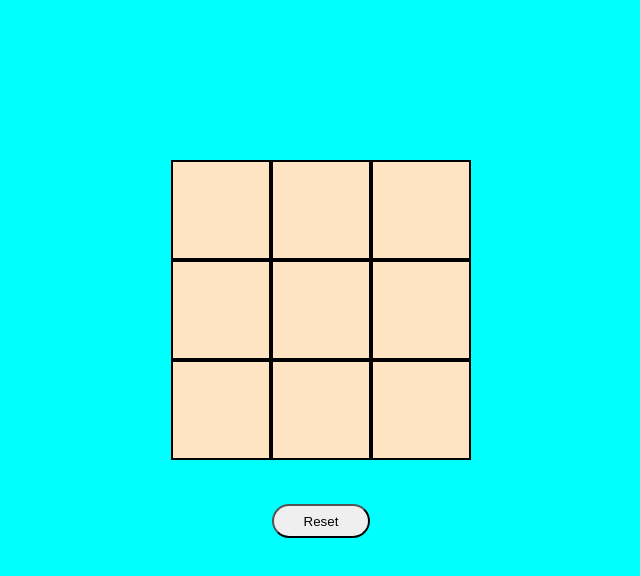
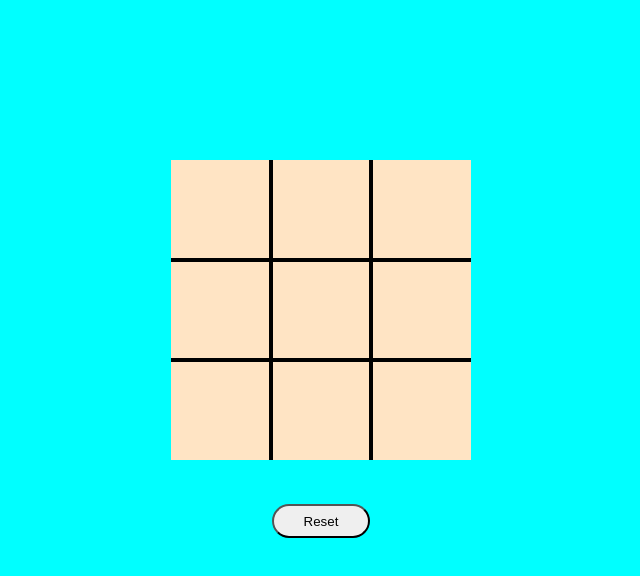
Before and after one commit to manishk1109/tiktactoe, a plain HTML site: page index.html in a window 1280 px wide. Shown: the whole page, without its empty margins (319-959 px from the left). Drawn offline with Linux system fonts and the light colour scheme.

Commit message:
Add files via upload

```diff
--- a/index.html
+++ b/index.html
@@ -21,15 +21,15 @@
     </div>
 
     <div class="container">
+        <div class="box l0 t0"></div>
+        <div class="box t0"></div>
+        <div class="box r0 t0"></div>
+        <div class="box l0"></div>
         <div class="box"></div>
-        <div class="box"></div>
-        <div class="box"></div>
-        <div class="box"></div>
-        <div class="box"></div>
-        <div class="box"></div>
-        <div class="box"></div>
-        <div class="box"></div>
-        <div class="box"></div>
+        <div class="box r0"></div>
+        <div class="box l0 b0"></div>
+        <div class="box b0"></div>
+        <div class="box r0 b0"></div>
     </div>
 
     <div class="result1">
--- a/script.js
+++ b/script.js
@@ -1,4 +1,6 @@
 let turn = 'X';
+let turnaudio = new Audio("ting.mp3");
+let gameoveraudio = new Audio("gameover.mp3");
 let gameover = false;
 const changeTurn = () => {
     if (turn === 'X') {
@@ -28,6 +30,10 @@ const checkWin = () => {
             document.querySelector('.result').innerText = boxtext[e[0]].innerText + " won"
             document.querySelector('.winnerMsz').style.display = "block"
             gameover = true;
+            if(gameover){
+                gameoveraudio.play();
+            }
+
         }
     })
 
@@ -54,14 +60,15 @@ start.addEventListener('click',()=>{
 
 
 let boxes = document.querySelectorAll(".box");
-
+let count = 0
 Array.from(boxes).forEach(box => {
     box.addEventListener('click', () => {
         if (box.innerHTML === "" && !gameover) {
             box.innerHTML = turn;
             checkWin();
             changeTurn();
-
+            turnaudio.play();
+            count++
 
         }
     });
--- a/style.css
+++ b/style.css
@@ -39,6 +39,10 @@ body{
 
 }
 
+.box:hover{
+    background-color: pink;
+}
+
 .result, .result1{
     text-align: center;
     margin-top: 3vh;
@@ -69,3 +73,19 @@ body{
     cursor: pointer;
     margin-top: 20px;
 }
+
+.t0{
+    border-top: 0;
+}
+
+.b0{
+    border-bottom: 0;
+}
+
+.r0{
+    border-right: 0;
+}
+
+.l0{
+    border-left: 0;
+}
```
Also changed, not shown: 2 other files.
